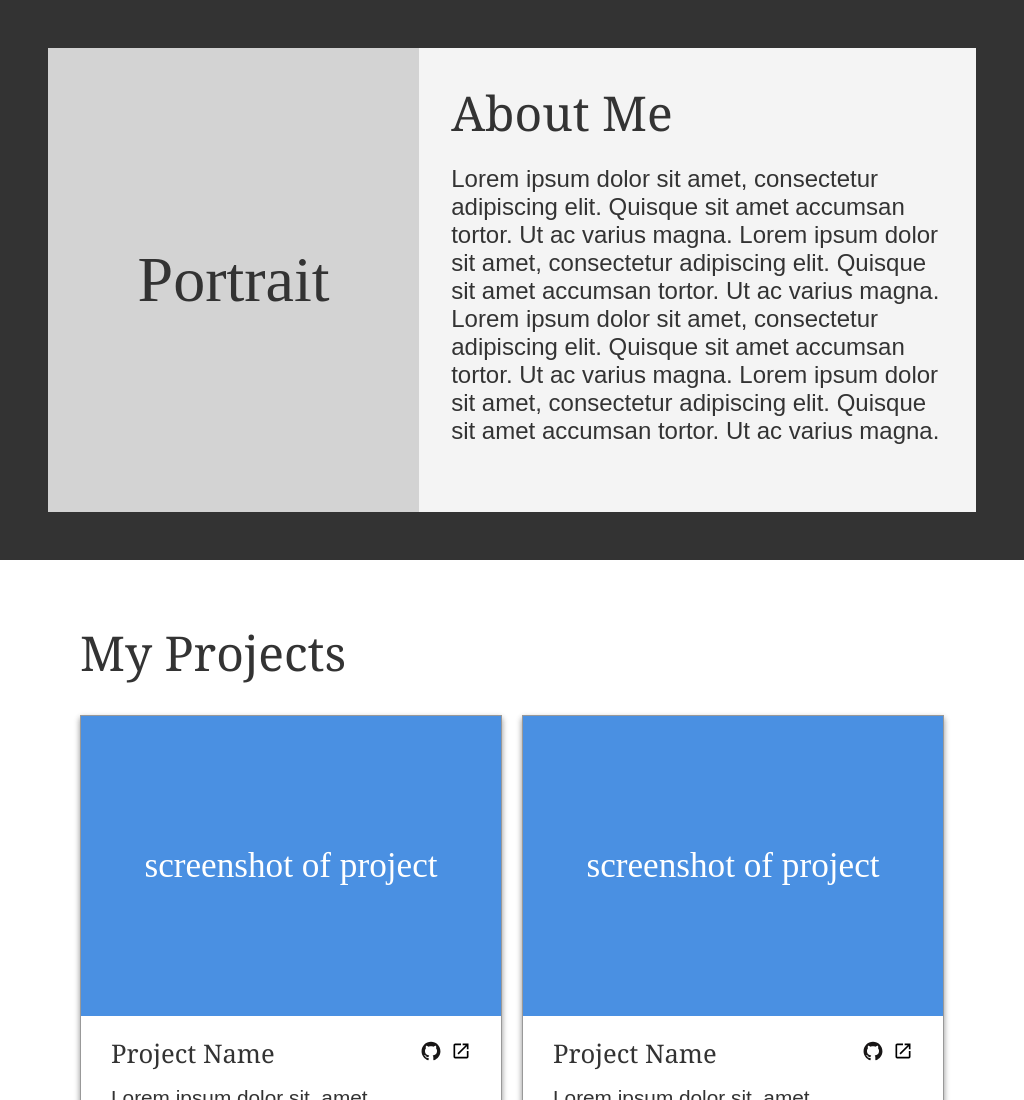
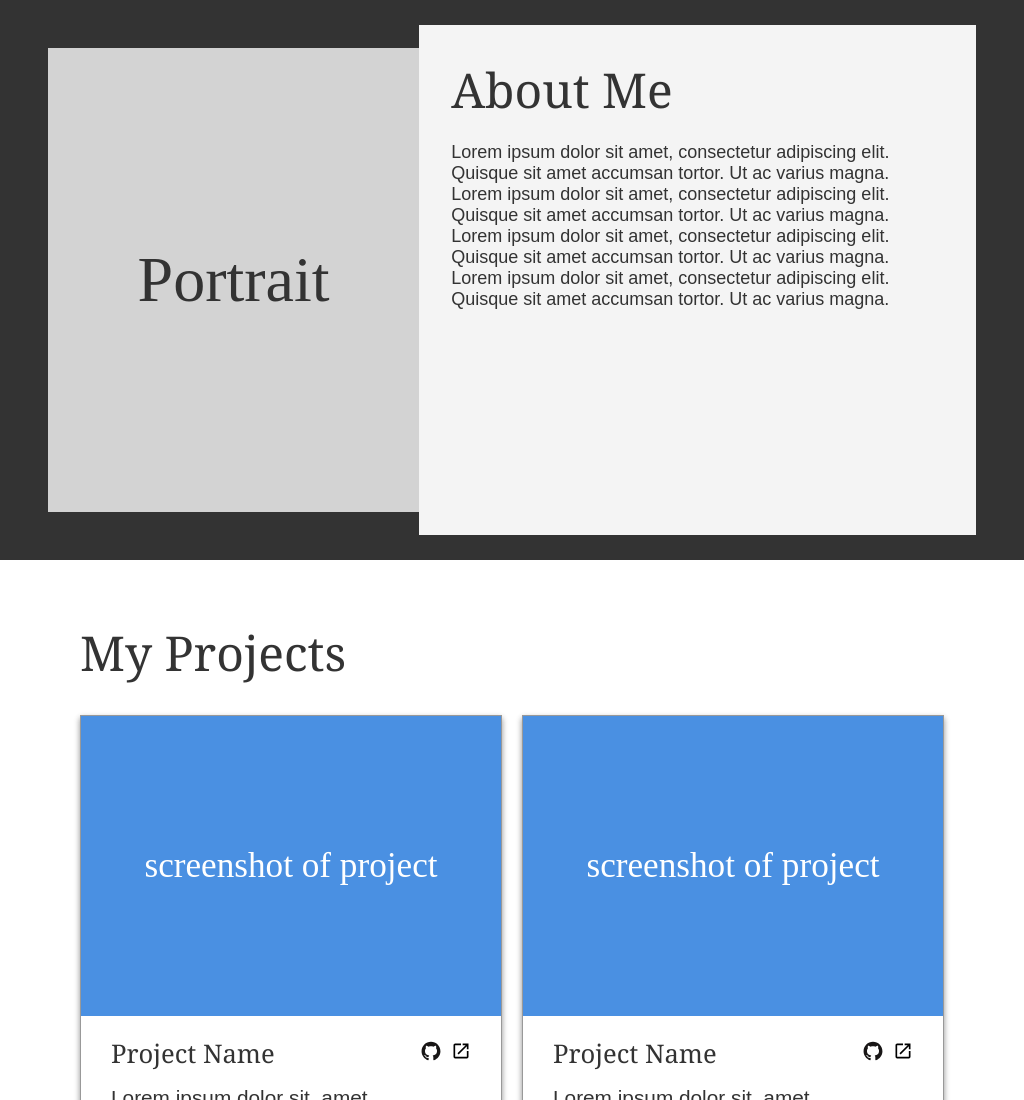
Before and after one commit to SedatBarisCan/Homepage, a plain HTML site: page index.html in a window 1024 px wide. Shown: the top 1100 px of the page. Drawn offline with Linux system fonts and the light colour scheme.

Commit message:
add height to about container to grow larger

```diff
--- a/styles.css
+++ b/styles.css
@@ -36,11 +36,12 @@ header {
     padding: 32px;
     background-color: #f4f4f4;
     flex-grow: 6.5;
-    height: 80%;
+    height: 85%;
     display: flex;
     flex-direction: column;
     gap: 20px;
-    font-size: 24px;
+    font-size: 18px;
+    color: #333333;
 }
 
 /* styles for portrait */
@@ -179,7 +180,7 @@ footer {
     }
 
     .about-container {
-        height: 100%;
+        height: 110%;
     }
 }
 
```
